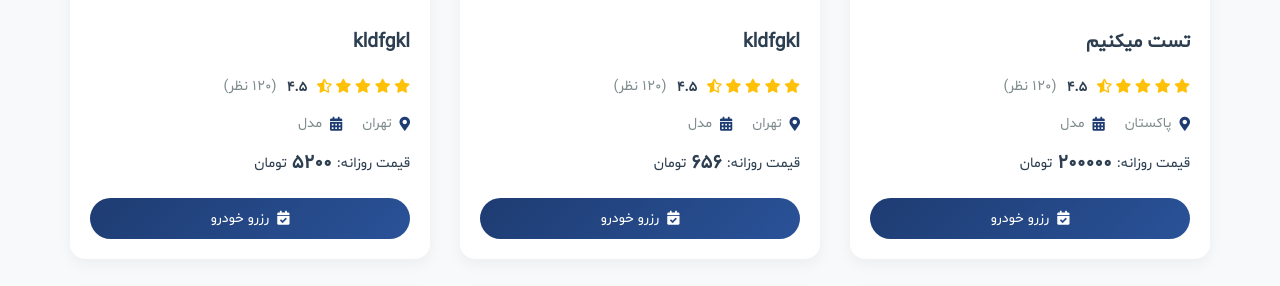
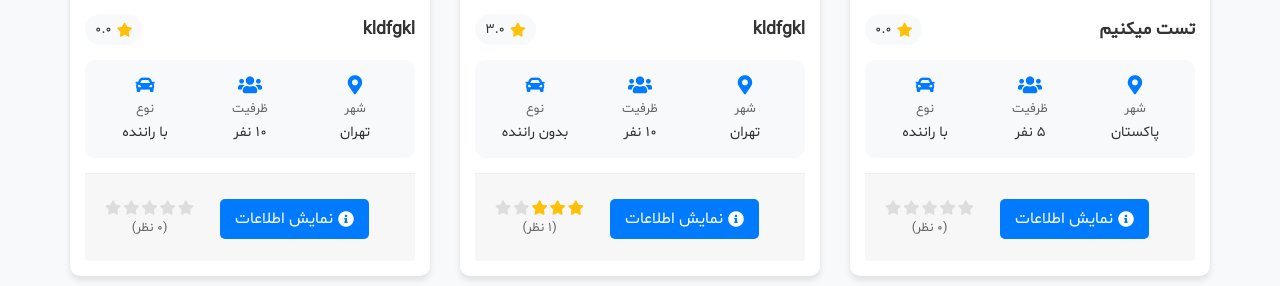
Before and after one commit to AhEsmaeili79/Car-Rental, a Django app: page /cars/ in a window 1280 px wide. Shown: the part 822-1108 px from the top of the page. Run offline with Django 5.2, Linux system fonts and the light colour scheme; data comes from the database, SQL or seed files in the repository; both versions use the stored data as it was after the commit; some libraries are stand-ins or nearby versions.

Commit message:
update car list

```diff
--- a/car/views.py
+++ b/car/views.py
@@ -51,6 +51,11 @@ def car_list(request):
         sort_by = '-id'  # Default to newest if invalid sort field
 
     cars = cars.order_by(sort_by)
+
+    # Calculate average ratings for each car
+    for car in cars:
+        car.avg_rating = car.reviews.aggregate(Avg('rating'))['rating__avg'] or 0
+        car.review_count = car.reviews.count()
 
     context = {
         'cars': cars,
--- a/templates/car/car_list.html
+++ b/templates/car/car_list.html
@@ -57,58 +57,62 @@
         <div class="cars-grid">
             {% for car in cars %}
             <div class="car-card">
-                <div class="car-image">
+                <div class="card-image-wrapper">
                     <img src="{{ car.image.url }}" alt="{{ car.name }}">
-                    <div class="car-badge">
-                        <i class="fas fa-star"></i>
-                        <span>پیشنهاد ویژه</span>
+                    {% if car.with_driver %}
+                    <div class="card-overlay">
+                        <span class="car-type">با راننده</span>
+                        <span class="car-price">{{ car.price_per_day }} تومان/روز</span>
                     </div>
-                    <div class="car-overlay">
-                        <a href="{% url 'car:car_detail' car.pk %}" class="view-btn">
-                            <i class="fas fa-eye"></i>
-                            <span>مشاهده جزئیات</span>
-                        </a>
+                    {% else %}
+                    <div class="card-overlay">
+                        <span class="car-type">بدون راننده</span>
+                        <span class="car-price">{{ car.price_per_day }} تومان/روز</span>
                     </div>
+                    {% endif %}
                 </div>
 
-                <div class="car-info">
-                    <h3 class="car-name">
-                        <a href="{% url 'car:car_detail' car.pk %}">{{ car.name }}</a>
-                    </h3>
-
-                    <div class="car-rating">
-                        <div class="stars">
+                <div class="card-content">
+                    <div class="car-header">
+                        <a href="{% url 'car:car_detail' car.pk %}" class="car-title">{{ car.name }}</a>
+                        <div class="rating-badge">
                             <i class="fas fa-star"></i>
-                            <i class="fas fa-star"></i>
-                            <i class="fas fa-star"></i>
-                            <i class="fas fa-star"></i>
-                            <i class="fas fa-star-half-alt"></i>
+                            <span>{{ car.avg_rating|floatformat:1 }}</span>
                         </div>
-                        <span class="rating-value">4.5</span>
-                        <span class="rating-count">(120 نظر)</span>
                     </div>
 
                     <div class="car-details">
                         <div class="detail-item">
                             <i class="fas fa-map-marker-alt"></i>
-                            <span>{{ car.city }}</span>
+                            <span class="detail-label">شهر</span>
+                            <span class="detail-value">{{ car.city }}</span>
                         </div>
                         <div class="detail-item">
-                            <i class="fas fa-calendar-alt"></i>
-                            <span>مدل {{ car.year }}</span>
+                            <i class="fas fa-users"></i>
+                            <span class="detail-label">ظرفیت</span>
+                            <span class="detail-value">{{ car.capacity }} نفر</span>
+                        </div>
+                        <div class="detail-item">
+                            <i class="fas fa-car"></i>
+                            <span class="detail-label">نوع</span>
+                            <span class="detail-value">{% if car.with_driver %}با راننده{% else %}بدون راننده{% endif %}</span>
                         </div>
                     </div>
 
-                    <div class="car-price">
-                        <span class="price-label">قیمت روزانه:</span>
-                        <span class="price-value">{{ car.price_per_day }}</span>
-                        <span class="price-currency">تومان</span>
+                    <div class="card-footer">
+                        <a href="{% url 'car:car_detail' car.pk %}" class="blue-btn">
+                            <i class="fas fa-info-circle"></i>
+                            نمایش اطلاعات
+                        </a>
+                        <div class="user-rating">
+                            <div class="rating-stars">
+                                {% for i in "12345"|make_list %}
+                                    <i class="fas fa-star {% if forloop.counter <= car.avg_rating %}active{% endif %}"></i>
+                                {% endfor %}
+                            </div>
+                            <span class="rating-count">({{ car.review_count }} نظر)</span>
+                        </div>
                     </div>
-
-                    <a href="{% url 'car:car_detail' car.pk %}" class="reserve-btn">
-                        <i class="fas fa-calendar-check"></i>
-                        <span>رزرو خودرو</span>
-                    </a>
                 </div>
             </div>
             {% empty %}
@@ -302,179 +306,175 @@
 
 .car-card {
     background: white;
-    border-radius: 15px;
+    border-radius: 10px;
+    box-shadow: 0 4px 6px rgba(0, 0, 0, 0.1);
+    transition: transform 0.3s ease;
     overflow: hidden;
-    box-shadow: 0 5px 15px rgba(0, 0, 0, 0.05);
-    transition: all 0.3s ease;
 }
 
 .car-card:hover {
     transform: translateY(-5px);
-    box-shadow: 0 8px 25px rgba(0, 0, 0, 0.1);
+    box-shadow: 0 6px 12px rgba(0, 0, 0, 0.15);
 }
 
-.car-image {
+.card-image-wrapper {
     position: relative;
-    height: 200px;
     overflow: hidden;
 }
 
-.car-image img {
+.card-image-wrapper img {
     width: 100%;
-    height: 100%;
+    height: 200px;
     object-fit: cover;
-    transition: all 0.3s ease;
+    transition: transform 0.3s ease;
 }
 
-.car-card:hover .car-image img {
+.car-card:hover .card-image-wrapper img {
     transform: scale(1.05);
 }
 
-.car-badge {
+.card-overlay {
     position: absolute;
-    top: 15px;
-    right: 15px;
-    background: linear-gradient(135deg, #ff6b6b 0%, #ff5252 100%);
+    bottom: 0;
+    left: 0;
+    right: 0;
+    background: rgba(0, 0, 0, 0.7);
     color: white;
-    padding: 5px 15px;
+    padding: 10px;
+    display: flex;
+    justify-content: space-between;
+}
+
+.car-type, .car-price {
+    font-size: 0.9rem;
+    padding: 4px 12px;
     border-radius: 20px;
-    font-size: 0.8rem;
+}
+
+.car-type {
+    background: rgba(255, 255, 255, 0.2);
+}
+
+.car-price {
+    background: #007bff;
+}
+
+.card-content {
+    padding: 15px;
+}
+
+.car-header {
+    display: flex;
+    justify-content: space-between;
+    align-items: center;
+    margin-bottom: 15px;
+}
+
+.car-title {
+    font-size: 1.1rem;
+    font-weight: bold;
+    color: #333;
+    text-decoration: none;
+}
+
+.rating-badge {
+    background: #f8f9fa;
+    padding: 5px 10px;
+    border-radius: 20px;
     display: flex;
     align-items: center;
     gap: 5px;
-    box-shadow: 0 4px 15px rgba(255, 107, 107, 0.3);
 }
 
-.car-overlay {
-    position: absolute;
-    top: 0;
-    left: 0;
-    width: 100%;
-    height: 100%;
-    background: rgba(0, 0, 0, 0.5);
-    display: flex;
-    align-items: center;
-    justify-content: center;
-    opacity: 0;
-    transition: all 0.3s ease;
-}
-
-.car-card:hover .car-overlay {
-    opacity: 1;
-}
-
-.view-btn {
-    background: white;
-    color: #2c3e50;
-    padding: 10px 20px;
-    border-radius: 30px;
-    display: flex;
-    align-items: center;
-    gap: 8px;
-    text-decoration: none;
-    transform: translateY(20px);
-    transition: all 0.3s ease;
-}
-
-.car-card:hover .view-btn {
-    transform: translateY(0);
-}
-
-.car-info {
-    padding: 20px;
-}
-
-.car-name {
-    margin-bottom: 15px;
-}
-
-.car-name a {
-    color: #2c3e50;
-    text-decoration: none;
-    font-size: 1.2rem;
-    font-weight: 600;
-    transition: color 0.3s ease;
-}
-
-.car-name a:hover {
-    color: #1e3c72;
-}
-
-.car-rating {
-    display: flex;
-    align-items: center;
-    gap: 10px;
-    margin-bottom: 15px;
-}
-
-.stars {
+.rating-badge i {
     color: #ffc107;
 }
 
-.rating-value {
-    font-weight: 600;
-    color: #2c3e50;
-}
-
-.rating-count {
-    color: #7f8c8d;
-    font-size: 0.9rem;
-}
-
 .car-details {
-    display: flex;
-    gap: 20px;
-    margin-bottom: 15px;
+    display: grid;
+    grid-template-columns: repeat(3, 1fr);
+    gap: 15px;
+    margin: 15px 0;
+    padding: 15px;
+    background: #f8f9fa;
+    border-radius: 10px;
 }
 
 .detail-item {
     display: flex;
+    flex-direction: column;
     align-items: center;
-    gap: 8px;
-    color: #7f8c8d;
+    text-align: center;
 }
 
 .detail-item i {
-    color: #1e3c72;
+    font-size: 1.2rem;
+    color: #007bff;
+    margin-bottom: 5px;
 }
 
-.car-price {
+.detail-label {
+    font-size: 0.8rem;
+    color: #666;
+    margin-bottom: 3px;
+}
+
+.detail-value {
+    font-size: 0.9rem;
+    font-weight: 500;
+    color: #333;
+}
+
+.card-footer {
+    display: flex;
+    justify-content: space-between;
+    align-items: center;
+    margin-top: 15px;
+    padding-top: 15px;
+    border-top: 1px solid #eee;
+}
+
+.blue-btn {
+    background: #007bff;
+    color: white;
+    padding: 8px 15px;
+    border-radius: 5px;
+    text-decoration: none;
+    transition: all 0.3s ease;
     display: flex;
     align-items: center;
     gap: 5px;
-    margin-bottom: 20px;
-    color: #2c3e50;
 }
 
-.price-label {
+.blue-btn:hover {
+    background: #0056b3;
+    transform: translateY(-2px);
+}
+
+.user-rating {
+    display: flex;
+    flex-direction: column;
+    align-items: center;
+}
+
+.rating-stars {
+    display: flex;
+    gap: 2px;
+}
+
+.rating-stars i {
+    color: #ddd;
     font-size: 0.9rem;
 }
 
-.price-value {
-    font-weight: 600;
-    font-size: 1.2rem;
+.rating-stars i.active {
+    color: #ffc107;
 }
 
-.price-currency {
-    font-size: 0.9rem;
-}
-
-.reserve-btn {
-    display: flex;
-    align-items: center;
-    justify-content: center;
-    gap: 8px;
-    background: linear-gradient(135deg, #1e3c72 0%, #2a5298 100%);
-    color: white;
-    padding: 10px 20px;
-    border-radius: 30px;
-    text-decoration: none;
-    transition: all 0.3s ease;
-}
-
-.reserve-btn:hover {
-    transform: translateY(-2px);
-    box-shadow: 0 4px 15px rgba(30, 60, 114, 0.3);
+.rating-count {
+    font-size: 0.8rem;
+    color: #666;
+    margin-top: 3px;
 }
 
 .no-results {
```
Also changed, not shown: db.sqlite3.
